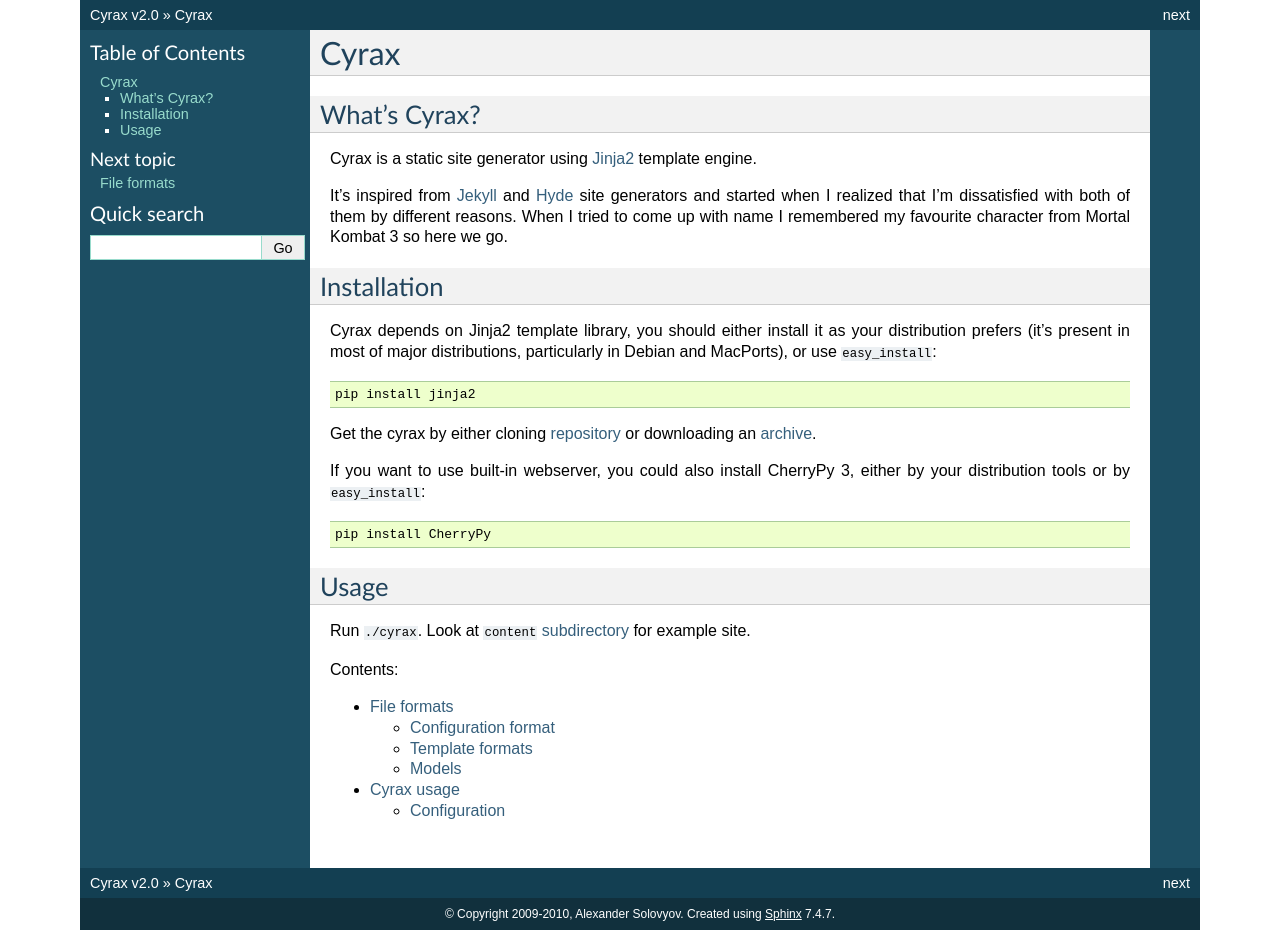
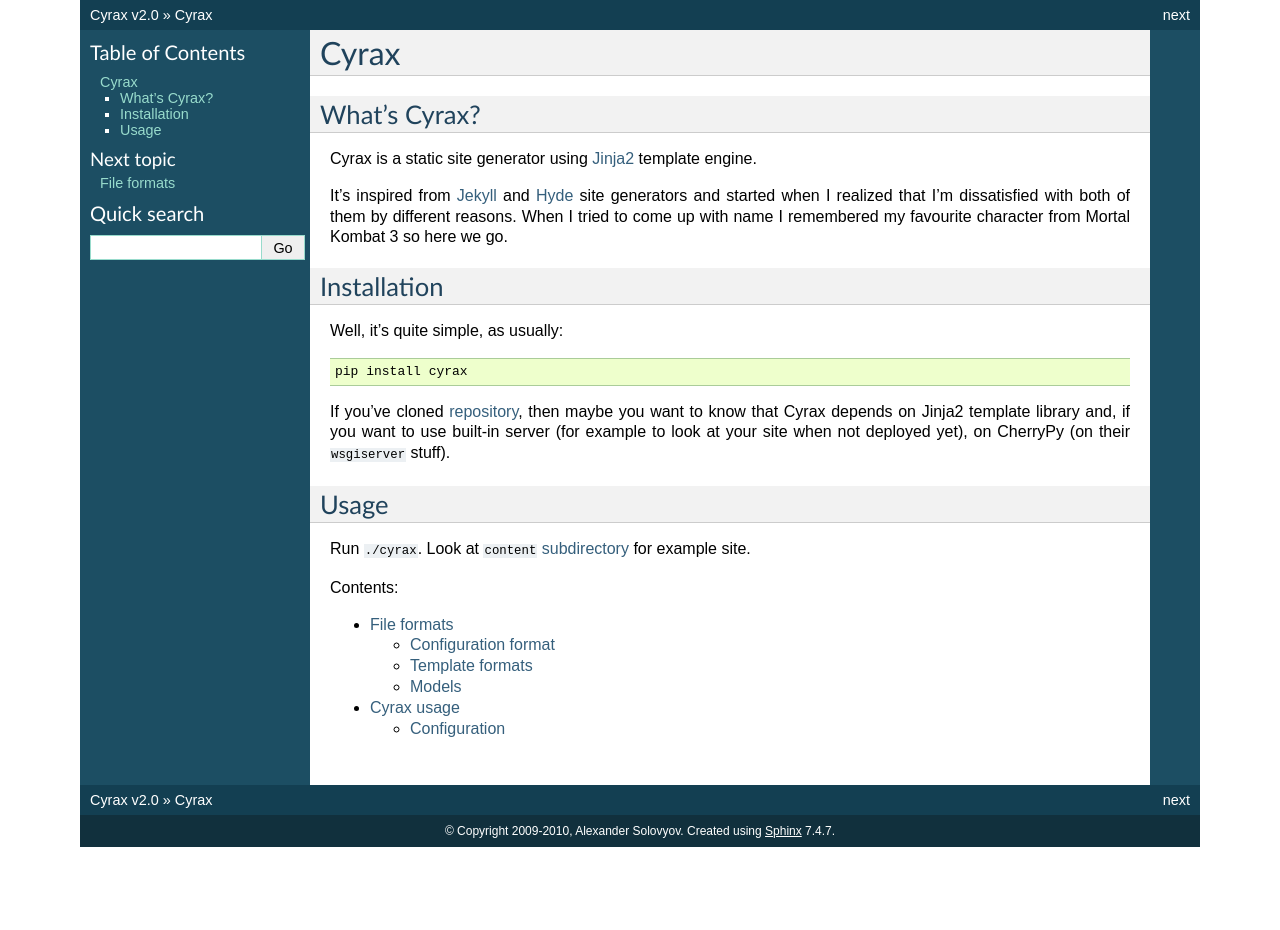
Before and after one commit to piranha/cyrax, a Sphinx documentation site: the page built from docs/index.rst, in a window 1280 px wide. Built offline with Sphinx 7.4.7, drawn with Linux system fonts in a browser that asks for light colours; the version number is read from the project's files by our own code; after the commit the page ends 900 px from its top, so only the background shows below that.

Commit message:
a bit of readme cleanup

```diff
--- a/docs/index.rst
+++ b/docs/index.rst
@@ -21,21 +21,16 @@
 Installation
 ------------
 
-Cyrax depends on Jinja2 template library, you should either install it as your
-distribution prefers (it's present in most of major distributions, particularly
-in Debian and MacPorts), or use ``easy_install``::
+Well, it's quite simple, as usually::
 
-   pip install jinja2
+  pip install cyrax
 
-Get the cyrax by either cloning repository_ or downloading an archive_.
-
-If you want to use built-in webserver, you could also install CherryPy 3, either
-by your distribution tools or by ``easy_install``::
-
-   pip install CherryPy
+If you've cloned `repository`_, then maybe you want to know that Cyrax depends
+on Jinja2 template library and, if you want to use built-in server (for example
+to look at your site when not deployed yet), on CherryPy (on their
+``wsgiserver`` stuff).
 
 .. _repository: http://hg.piranha.org.ua/cyrax/
-.. _archive: http://hg.piranha.org.ua/cyrax/archive/tip.tar.gz
 
 Usage
 -----
```
Also changed, not shown: 1 other file.
